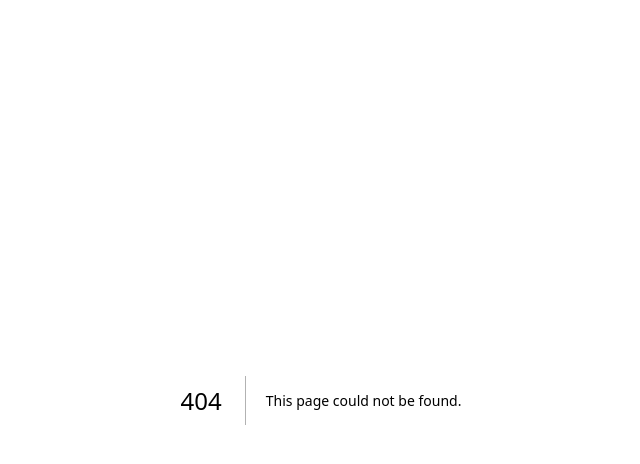
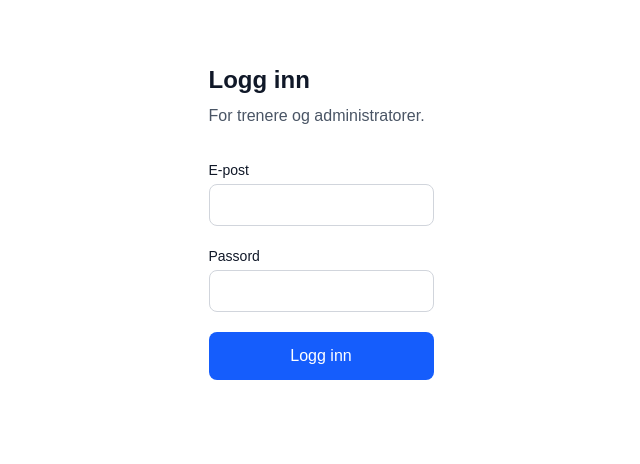
Before and after one commit to ianulrik/Opprop, a Next.js app: page /trener/login in a window 1280 px wide. Before the commit this address had no page. Shown: the top 464 px of the page, without its empty margins (319-959 px from the left). Built offline with nearby package versions, Linux system fonts and the light colour scheme; no server answers.

Commit message:
innloggingssiden til trenerne

```diff
--- /dev/null
+++ b/app/trener/login/page.tsx
@@ -0,0 +1,108 @@
+// app/trener/login/page.tsx
+// Trainer login page (lives at /trener/login).
+//
+// "use client" because it's an interactive form (typing + submitting),
+// so it runs in the browser and uses the browser Supabase client.
+//
+// On success we send the user to /trener (the dashboard, built next).
+// Until that page exists you'll see a "404" after a correct login —
+// and that 404 is itself proof the login worked.
+
+"use client";
+
+import { useState } from "react";
+import { useRouter } from "next/navigation";
+import { createClient } from "@/lib/supabase/client";
+
+export default function LoginPage() {
+  const router = useRouter();
+  const supabase = createClient();
+
+  const [email, setEmail] = useState("");
+  const [password, setPassword] = useState("");
+  const [submitting, setSubmitting] = useState(false);
+  const [errorMsg, setErrorMsg] = useState<string | null>(null);
+
+  async function handleSubmit(e: React.FormEvent) {
+    e.preventDefault();
+    setErrorMsg(null);
+    setSubmitting(true);
+
+    // Ask Supabase Auth to sign the user in with email + password.
+    // On success, the browser client stores the session in cookies,
+    // so later page loads know this trainer is logged in.
+    const { error } = await supabase.auth.signInWithPassword({
+      email,
+      password,
+    });
+
+    if (error) {
+      setSubmitting(false);
+      // Supabase Auth returns English messages, so we translate the
+      // common ones to Norwegian for the user.
+      if (error.message === "Invalid login credentials") {
+        setErrorMsg("Feil e-post eller passord.");
+      } else if (error.message === "Email not confirmed") {
+        setErrorMsg("E-posten er ikke bekreftet ennå.");
+      } else {
+        setErrorMsg("Innlogging feilet. Prøv igjen.");
+      }
+      return;
+    }
+
+    // Success: go to the trainer dashboard.
+    // router.refresh() forces the server to re-read the new session
+    // cookie, so the next page renders as logged-in.
+    router.push("/trener");
+    router.refresh();
+  }
+
+  return (
+    <main className="mx-auto max-w-sm px-4 py-16">
+      <h1 className="text-2xl font-bold text-gray-900">Logg inn</h1>
+      <p className="mt-2 text-gray-600">For trenere og administratorer.</p>
+
+      <form onSubmit={handleSubmit} className="mt-8 space-y-5">
+        <div>
+          <label className="block text-sm font-medium text-gray-900">
+            E-post
+          </label>
+          <input
+            type="email"
+            required
+            value={email}
+            onChange={(e) => setEmail(e.target.value)}
+            className="mt-1 w-full rounded-lg border border-gray-300 p-2"
+          />
+        </div>
+
+        <div>
+          <label className="block text-sm font-medium text-gray-900">
+            Passord
+          </label>
+          <input
+            type="password"
+            required
+            value={password}
+            onChange={(e) => setPassword(e.target.value)}
+            className="mt-1 w-full rounded-lg border border-gray-300 p-2"
+          />
+        </div>
+
+        {errorMsg && (
+          <p className="rounded-lg bg-red-50 p-3 text-sm text-red-700">
+            {errorMsg}
+          </p>
+        )}
+
+        <button
+          type="submit"
+          disabled={submitting}
+          className="w-full rounded-lg bg-blue-600 p-3 font-medium text-white hover:bg-blue-700 disabled:opacity-50"
+        >
+          {submitting ? "Logger inn…" : "Logg inn"}
+        </button>
+      </form>
+    </main>
+  );
+}
```
